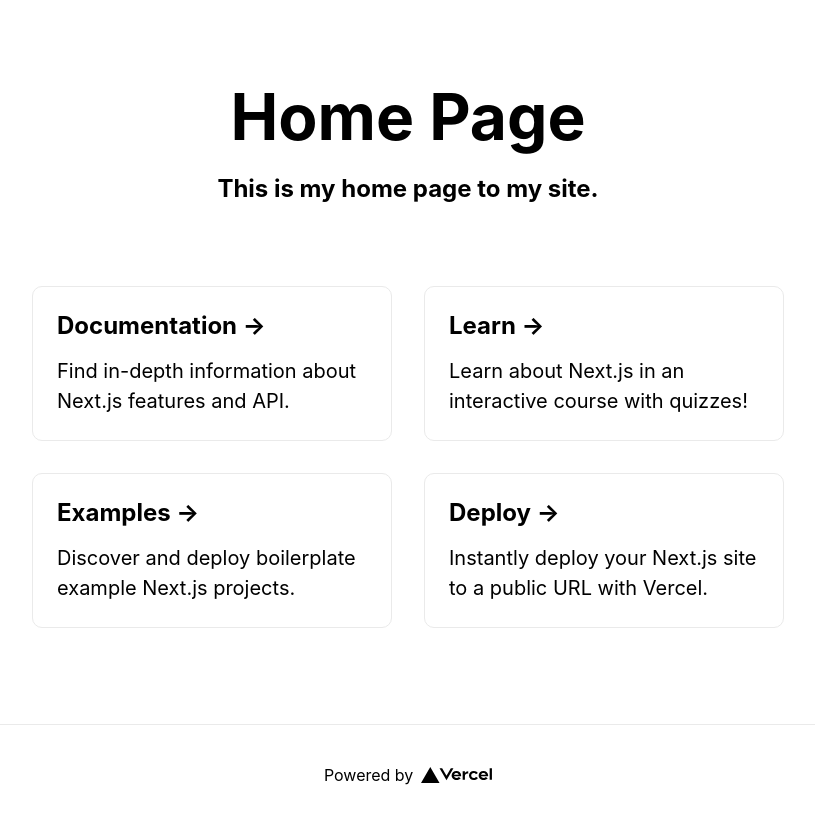
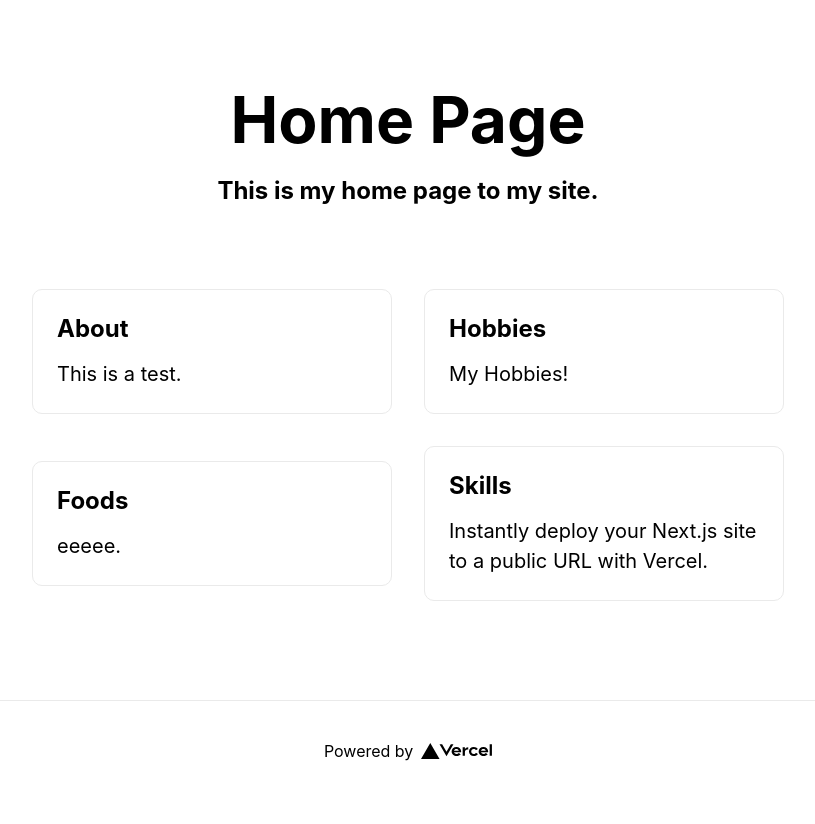
Before and after one commit to abcdlogin/next-js, a Next.js app: page / in a window 1280 px wide. Shown: the whole page, without its empty margins (232-1047 px from the left). After the commit the page ends 800 px from the top, so only its background shows below. Built offline with nearby package versions, Linux system fonts and the light colour scheme.

Commit message:
Update index.js

```diff
--- a/pages/index.js
+++ b/pages/index.js
@@ -20,28 +20,28 @@ export default function Home() {
 
         <div className={styles.grid}>
           <a href="https://nextjs.org/docs" className={styles.card}>
-            <h3>Documentation &rarr;</h3>
-            <p>Find in-depth information about Next.js features and API.</p>
+            <h3>About</h3>
+            <p>This is a test.</p>
           </a>
 
           <a href="https://nextjs.org/learn" className={styles.card}>
-            <h3>Learn &rarr;</h3>
-            <p>Learn about Next.js in an interactive course with quizzes!</p>
+            <h3>Hobbies</h3>
+            <p>My Hobbies!</p>
           </a>
 
           <a
             href="https://github.com/vercel/next.js/tree/master/examples"
             className={styles.card}
           >
-            <h3>Examples &rarr;</h3>
-            <p>Discover and deploy boilerplate example Next.js projects.</p>
+            <h3>Foods</h3>
+            <p>eeeee.</p>
           </a>
 
           <a
             href="https://vercel.com/import?filter=next.js&utm_source=create-next-app&utm_medium=default-template&utm_campaign=create-next-app"
             className={styles.card}
           >
-            <h3>Deploy &rarr;</h3>
+            <h3>Skills</h3>
             <p>
               Instantly deploy your Next.js site to a public URL with Vercel.
             </p>
```
